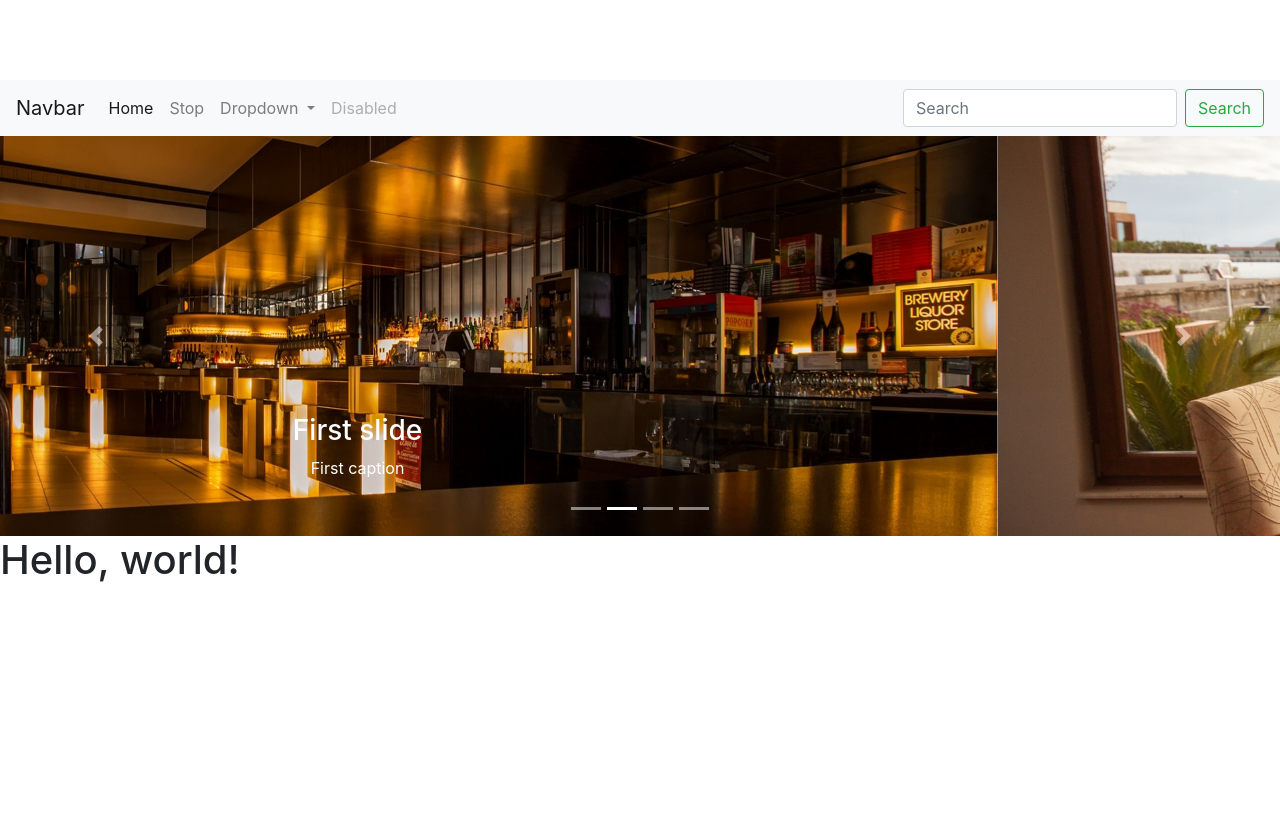
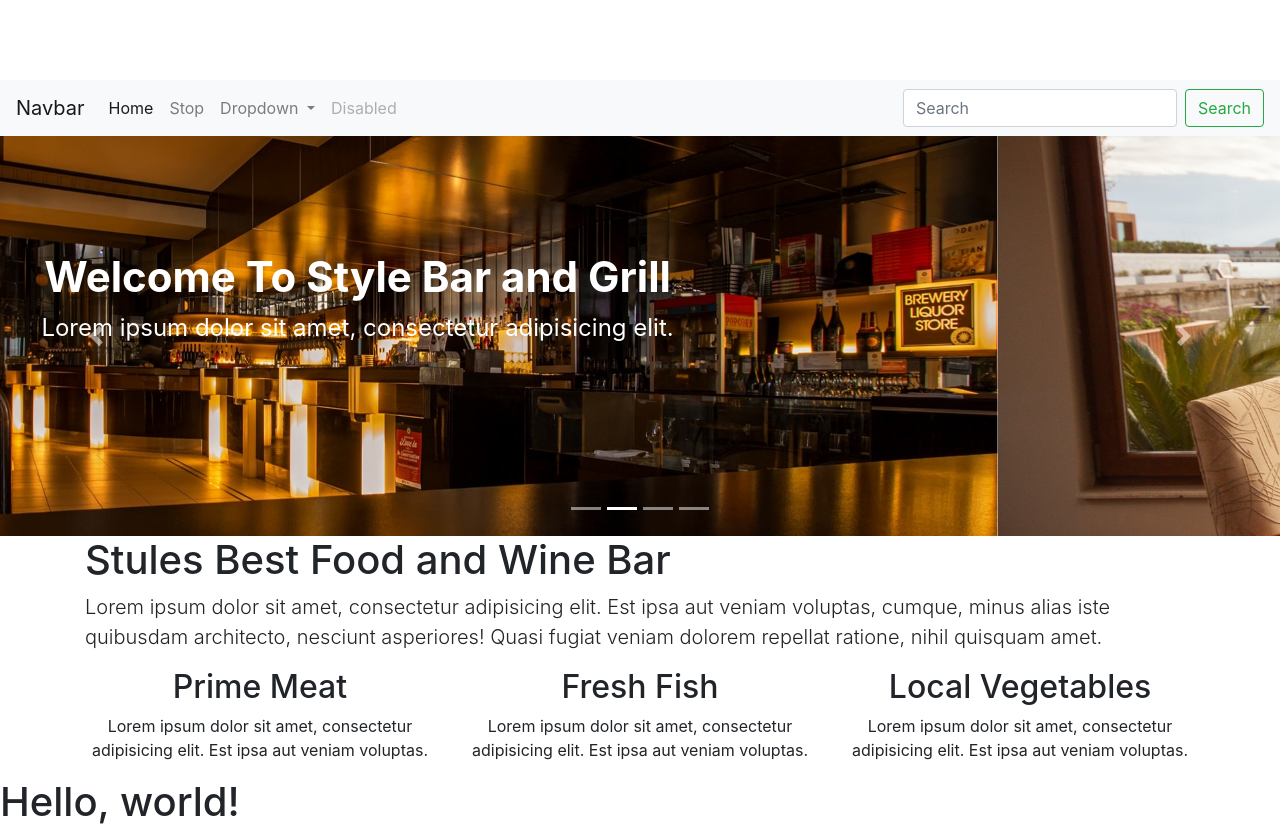
Before and after one commit to sanderweb/restaurantbs4, a plain HTML site: page index.html in a window 1280 px wide. Before the commit the page ends 800 px from the top, so only its background shows below. Drawn offline with nearby package versions, Linux system fonts and the light colour scheme.

Commit message:
Parei na aula 5
Parei aqui

```diff
--- a/css/style.css
+++ b/css/style.css
@@ -1,7 +1,28 @@
-
+/*Remeber ALT*/
+img[alt=""],
+img:not([alt]) {
+    border: 5px dashed #ff0000;
+}
 body {
 padding-top: 5rem;
 }
 
 .start-tamplate {
     padding: 3rem;
+}
+/*CAROUSEL*/
+.carousel-caption {
+    padding-bottom: 12%;
+}
+
+.carousel-caption h3 {
+    font-size: 42px;
+    font-weight: bold;
+}
+
+.carousel-caption p {
+    font-size: 24px;
+}
+
+
+/*END CAROUSEL    */
--- a/index.html
+++ b/index.html
@@ -35,7 +35,7 @@
                     <a class="nav-link" href="#">Home <span class="sr-only">(current)</span></a>
                 </li>
                 <li class="nav-item">
-                    <a class="nav-link" href="https://www.youtube.com/watch?v=n4os5OR5-s4&list=PLqabIl8dx2wo0_B7yRhSO51iN1jpfmVCP&index=3" target="_blank">Stop</a>
+                    <a class="nav-link" href="https://www.youtube.com/watch?v=_l8Q1VngXbg&list=PLqabIl8dx2wo0_B7yRhSO51iN1jpfmVCP&index=5" target="_blank">Stop</a>
                 </li>
                 <li class="nav-item dropdown">
                     <a class="nav-link dropdown-toggle" href="#" id="navbarDropdown" role="button" data-toggle="dropdown" aria-haspopup="true" aria-expanded="false">
@@ -74,29 +74,29 @@
            <div class="carousel-item active">
                <img class="d-block w-100" src="images/s1.jpg" alt="First slide">
                <div class="carousel-caption d-none d-md-block">
-                   <h3>First slide</h3>
-                   <p>First caption</p>
+                   <h3>Welcome To Style Bar and Grill</h3>
+                   <p>Lorem ipsum dolor sit amet, consectetur adipisicing elit.</p>
                </div>
            </div>
            <div class="carousel-item">
                <img class="d-block w-100" src="images/s2.jpg" alt="Second slide">
                <div class="carousel-caption d-none d-md-block">
-                   <h3>Second slide</h3>
-                   <p>Second caption</p>
+                   <h3>Best Food and Wine Around</h3>
+                   <p>Lorem ipsum dolor sit amet, consectetur adipisicing elit.</p>
                </div>
            </div>
            <div class="carousel-item">
                <img class="d-block w-100" src="images/s3.jpg" alt="Third slide">
                <div class="carousel-caption d-none d-md-block">
-                   <h3>Third slide</h3>
-                   <p>Third caption</p>
+                   <h3>Award Winning and Friendly Service</h3>
+                   <p>Lorem ipsum dolor sit amet, consectetur adipisicing elit.</p>
                </div>
            </div>
            <div class="carousel-item">
                <img class="d-block w-100" src="images/s4.jpg" alt="Third slide">
                <div class="carousel-caption d-none d-md-block">
-                   <h3>Third slide</h3>
-                   <p>Third caption</p>
+                   <h3>The best off Beear</h3>
+                   <p>Lorem ipsum dolor sit amet, consectetur adipisicing elit.</p>
                </div>
            </div>
        </div>
@@ -111,6 +111,33 @@
    </div>
     <!--  END CAROUSEL-->
 
+
+
+    <!--  SECTION-->
+    <div class="container">
+       <div class="starter-tamplate">
+           <h1>Stules Best Food and Wine Bar</h1>
+           <p class="lead">Lorem ipsum dolor sit amet, consectetur adipisicing elit. Est ipsa aut veniam voluptas, cumque, minus alias iste quibusdam architecto, nesciunt asperiores! Quasi fugiat veniam dolorem repellat ratione, nihil quisquam amet.</p>
+       </div>
+
+
+        <div class="row text-center">
+            <div class="col-sm-4">
+               <h2>Prime Meat</h2>
+                <p>Lorem ipsum dolor sit amet, consectetur adipisicing elit. Est ipsa aut veniam voluptas.</p>
+            </div>
+            <div class="col-sm-4">
+               <h2>Fresh Fish</h2>
+                <p>Lorem ipsum dolor sit amet, consectetur adipisicing elit. Est ipsa aut veniam voluptas.</p>
+            </div>
+            <div class="col-sm-4">
+               <h2>Local Vegetables</h2>
+                <p>Lorem ipsum dolor sit amet, consectetur adipisicing elit. Est ipsa aut veniam voluptas.</p>
+            </div>
+        </div>
+    </div>
+    <!--  END SECTION-->
+
     <h1>Hello, world!</h1>
 
     <!-- Optional JavaScript -->
```
